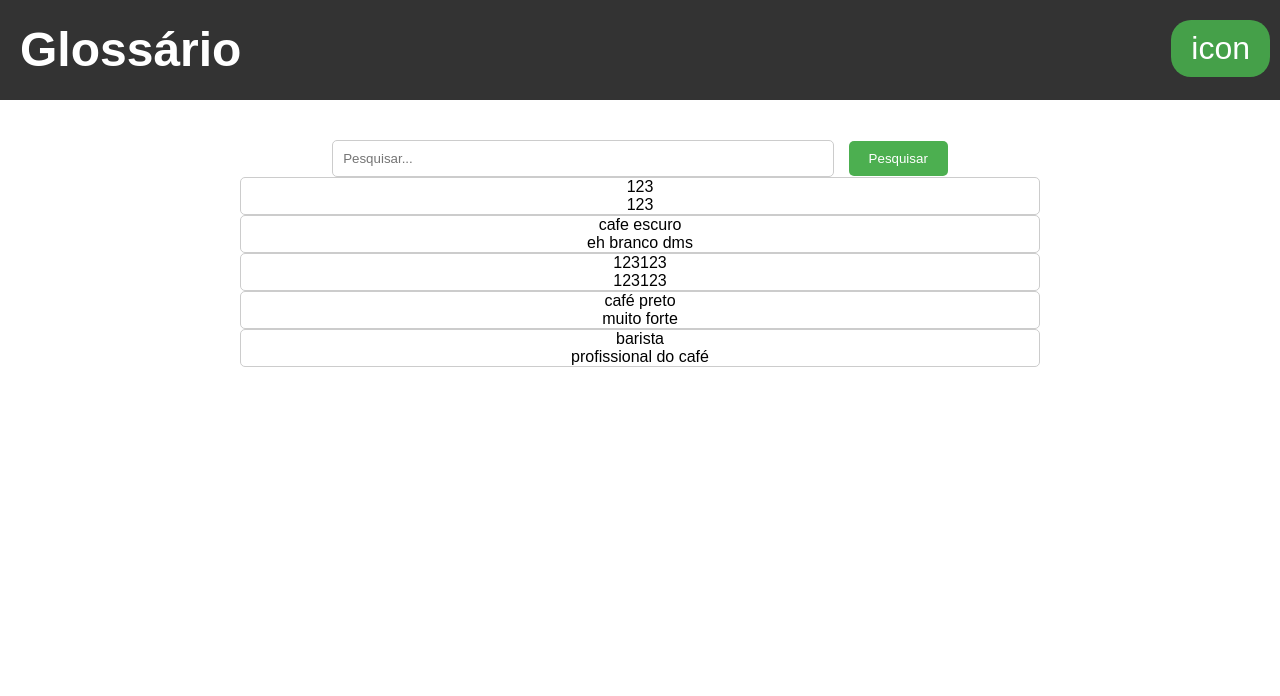
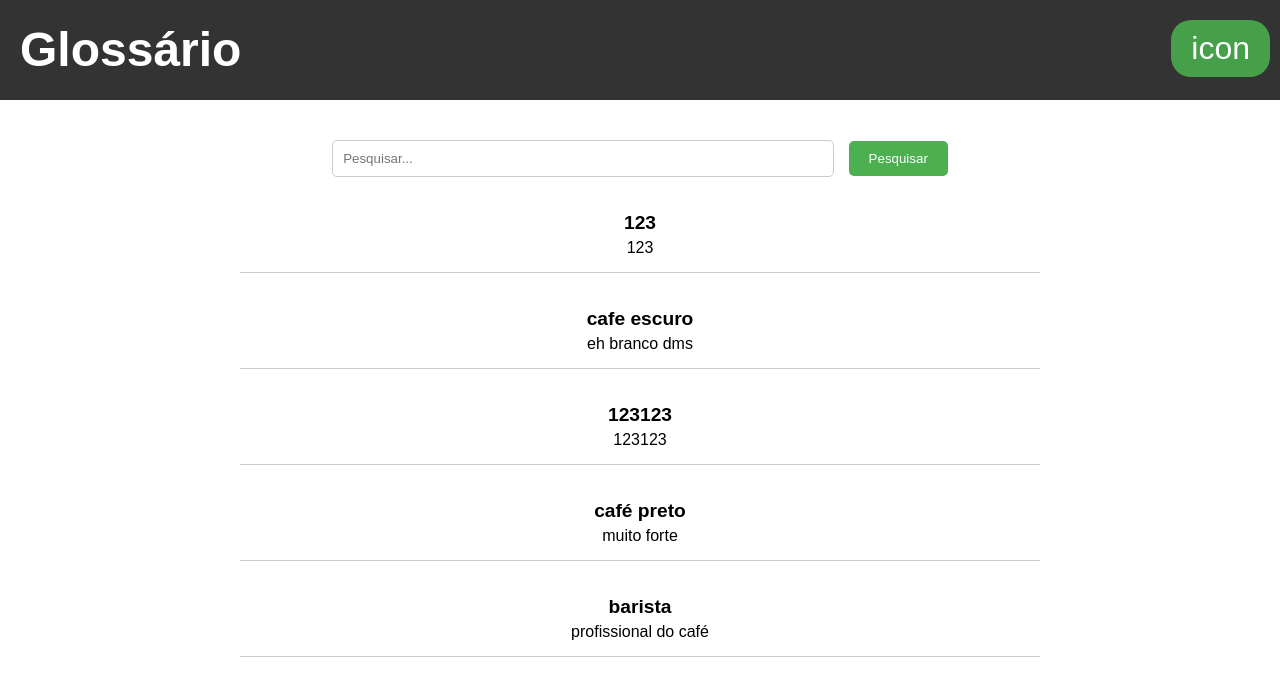
Before and after one commit to seconds4decay/EasyCoffee, a Django app: page /glossario/ in a window 1280 px wide. Shown: the top 696 px of the page. Run offline with Django 5.2, Linux system fonts and the light colour scheme; data comes from the database, SQL or seed files in the repository; both versions use the stored data as it was after the commit; parts of the project's set-up code (start-up, migrations or seed data) failed here and were passed over.

Commit message:
CSS glossário

```diff
--- a/app/static/glossario.css
+++ b/app/static/glossario.css
@@ -53,9 +53,9 @@ body {
     margin-left: 20px;
     line-height: 80px;
     font-size: 3rem;
+}
 
-}
-.tittle a{
+.tittle a {
     text-decoration: none;
     color: white;
     font-size: 2rem;
@@ -66,10 +66,23 @@ body {
     right: 10px;
     border-radius: 20px;
     margin-top: 15px;
-
 }
 
 .glossary {
-    border: 1px solid #ccc;
-    border-radius: 5px;
+    margin-top: 20px;
 }
+
+.term {
+    border-bottom: 1px solid #ccc;
+    padding: 15px;
+}
+
+.word {
+    font-weight: bold;
+    font-size: 1.2rem;
+    margin-bottom: 5px;
+}
+
+.definition {
+    font-size: 1rem;
+}
```
Also changed, not shown: db.sqlite3.
